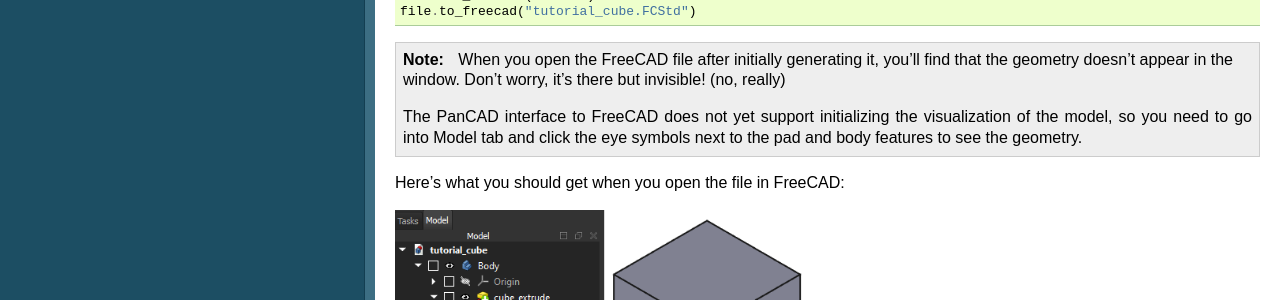
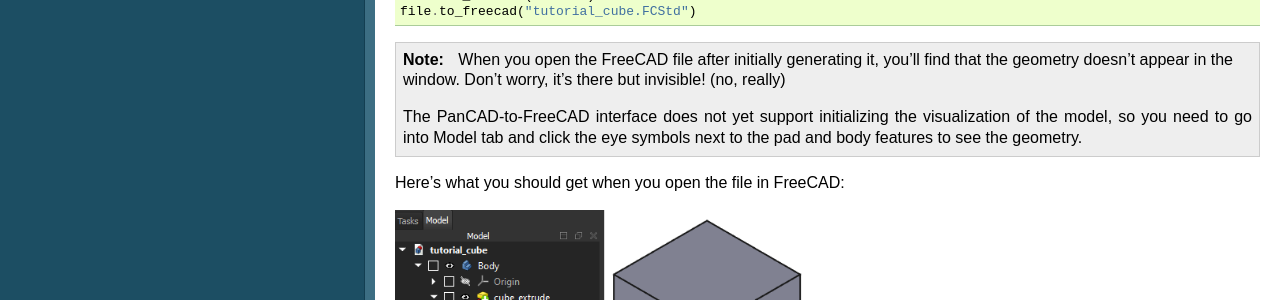
Before and after one commit to spky/pancad, a Sphinx documentation site: the page built from docs/source/usage.rst, in a window 1280 px wide and 900 px high, scrolled down 2612 px. Shown: the part 358-658 px from the top of the window. Built offline with Sphinx 7.4.7, drawn with Linux system fonts in a browser that asks for light colours.

```diff
--- a/docs/source/usage.rst
+++ b/docs/source/usage.rst
@@ -40,8 +40,8 @@ The PartFile will have a tabular summary output to the command line:
 How do I make a FreeCAD file?
 ^^^^^^^^^^^^^^^^^^^^^^^^^^^^^
 
-A :class:`~PanCAD.filetypes.PartFile` can generate a FreeCAD file, allowing CAD to be finely version controlled.
-
+A :class:`~PanCAD.filetypes.PartFile` can generate a FreeCAD file, allowing CAD
+to be finely version controlled.
 
 Let's make a 1 mm cube as a first step. We'll start by defining the corners of
 the a square:
@@ -139,7 +139,7 @@ the FreeCAD '.FCStd' file in the same directory that you ran the script in.
     that the geometry doesn't appear in the window. Don't worry, it's there
     but invisible! (no, really)
 
-    The PanCAD interface to FreeCAD does not yet support initializing the
+    The PanCAD-to-FreeCAD interface does not yet support initializing the
     visualization of the model, so you need to go into Model tab and click
     the eye symbols next to the pad and body features to see the geometry.
 
```
